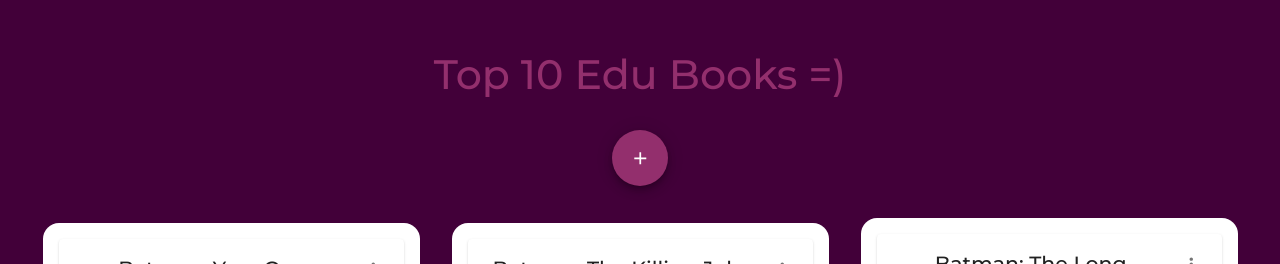
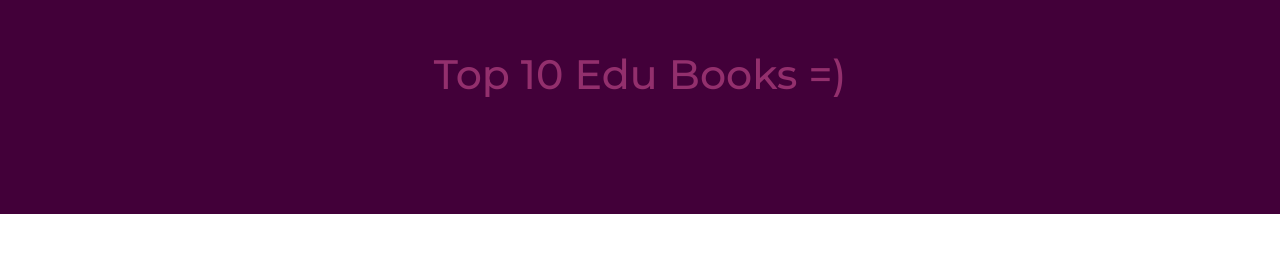
Before and after one commit to eosantos/books-dashboard, a React (Create React App) app: page /cadastro in a window 1280 px wide. Shown: the top 264 px of the page. Built offline with nearby package versions, Linux system fonts and the light colour scheme.

Commit message:
create routers

```diff
--- a/package.json
+++ b/package.json
@@ -16,6 +16,7 @@
     "node-sass": "^6.0.0",
     "react": "^17.0.2",
     "react-dom": "^17.0.2",
+    "react-router-dom": "^5.2.0",
     "react-scripts": "4.0.3",
     "typescript": "^4.3.4",
     "web-vitals": "^1.1.2"
@@ -43,5 +44,8 @@
       "last 1 firefox version",
       "last 1 safari version"
     ]
+  },
+  "devDependencies": {
+    "@types/react-router-dom": "^5.1.7"
   }
 }
--- a/src/containers/App/index.tsx
+++ b/src/containers/App/index.tsx
@@ -1,12 +1,17 @@
 import React from "react";
 import "./index.scss";
 import Books from "../Books";
+import { Switch, Route, BrowserRouter } from "react-router-dom";
+import Register from "../Register";
 
 function App() {
   return (
-    <div className="App">
-      <Books />
-    </div>
+    <BrowserRouter>
+      <Switch>
+        <Route path="/" exact component={Books} />
+        <Route path="/cadastro/" component={Register} />
+      </Switch>
+    </BrowserRouter>
   );
 }
 
--- a/src/containers/Books/index.tsx
+++ b/src/containers/Books/index.tsx
@@ -10,19 +10,21 @@ import { useState } from "react";
 import Loading from "../../components/Loading";
 import { Fab } from "@material-ui/core";
 import AddIcon from "@material-ui/icons/Add";
+import { useHistory } from "react-router-dom";
 
 const Books = () => {
   const [loading, setLoading] = useState(true);
   const [cardBook, setCardBook] = useState(false);
   const [errorToLoad, setErrorToLoad] = useState(false);
   const [listBooks, setListBooks] = useState(books);
+  const histo = useHistory();
 
   useEffect(() => {
     setTimeout(() => {
       setLoading(false);
       setCardBook(true);
       setErrorToLoad(false);
-    }, 2000);
+    }, 1000);
   });
 
   return (
@@ -33,7 +35,11 @@ const Books = () => {
         </Typography>
       </Box>
       <Box textAlign="center" p={2}>
-        <Fab color="secondary" aria-label="add">
+        <Fab
+          color="secondary"
+          aria-label="add"
+          onClick={() => histo.push("/cadastro")}
+        >
           <AddIcon />
         </Fab>
       </Box>
--- /dev/null
+++ b/src/containers/Register/index.scss
@@ -0,0 +1,19 @@
+.Page {
+  background-color: #420039;
+  min-width: 100%;
+  padding-top: 50px;
+  padding-bottom: 100px;
+  width: 100%;
+}
+
+.Books {
+  background-color: #420039;
+  min-height: 100%;
+  min-width: 100%;
+  display: flex;
+  align-items: center;
+  justify-content: center;
+  display: flex;
+  flex-wrap: wrap;
+  text-align: center;
+}
--- /dev/null
+++ b/src/containers/Register/index.tsx
@@ -0,0 +1,18 @@
+import React from "react";
+import "./index.scss";
+import { Container, Box } from "@material-ui/core";
+import { Typography } from "@material-ui/core";
+
+const Register = () => {
+  return (
+    <Container className="Page">
+      <Box mb={2}>
+        <Typography variant="h3" color="secondary" align="center">
+          Top 10 Edu Books =)
+        </Typography>
+      </Box>
+    </Container>
+  );
+};
+
+export default Register;
--- a/src/index.tsx
+++ b/src/index.tsx
@@ -1,15 +1,21 @@
-import React from 'react';
-import ReactDOM from 'react-dom';
-import './index.css';
-import App from './containers/App';
+import React from "react";
+import ReactDOM from "react-dom";
+import "./index.css";
+import App from "./containers/App";
 import { ThemeProvider } from "@material-ui/core";
 import { theme } from "./theme/theme";
+import { Router } from "react-router-dom";
+import { createBrowserHistory } from "history";
+
+const histo = createBrowserHistory();
 
 ReactDOM.render(
   <React.StrictMode>
-    <ThemeProvider theme={theme}>
-      <App />
-    </ThemeProvider>
+    <Router history={histo}>
+      <ThemeProvider theme={theme}>
+        <App />
+      </ThemeProvider>
+    </Router>
   </React.StrictMode>,
-  document.getElementById('root')
+  document.getElementById("root")
 );
```
Also changed, not shown: 1 other file (tests, documents, lock files or other folders).
